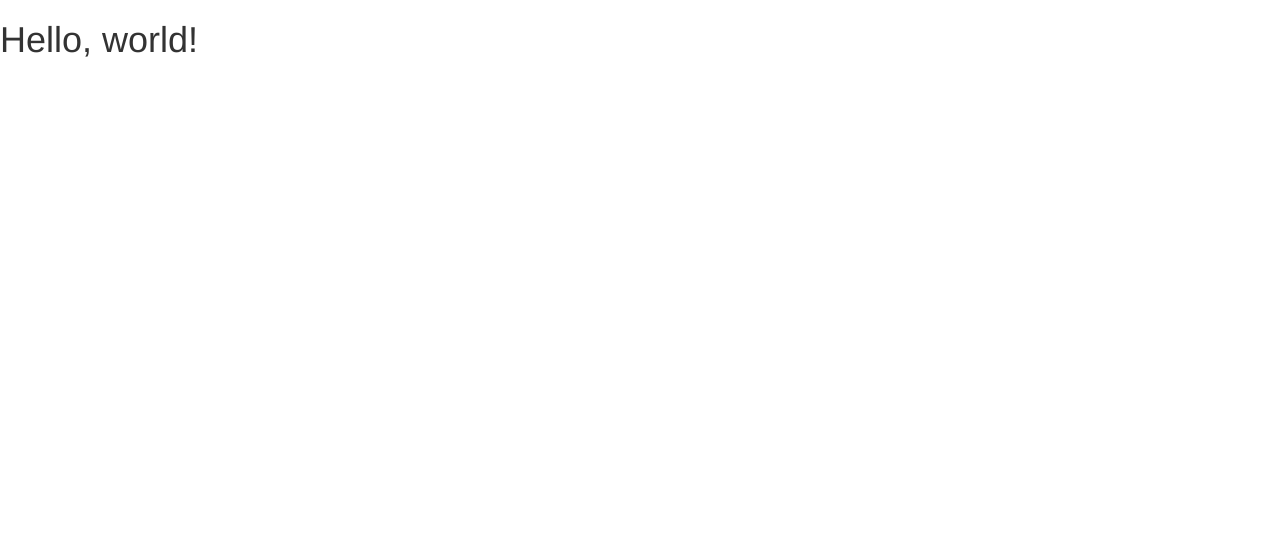
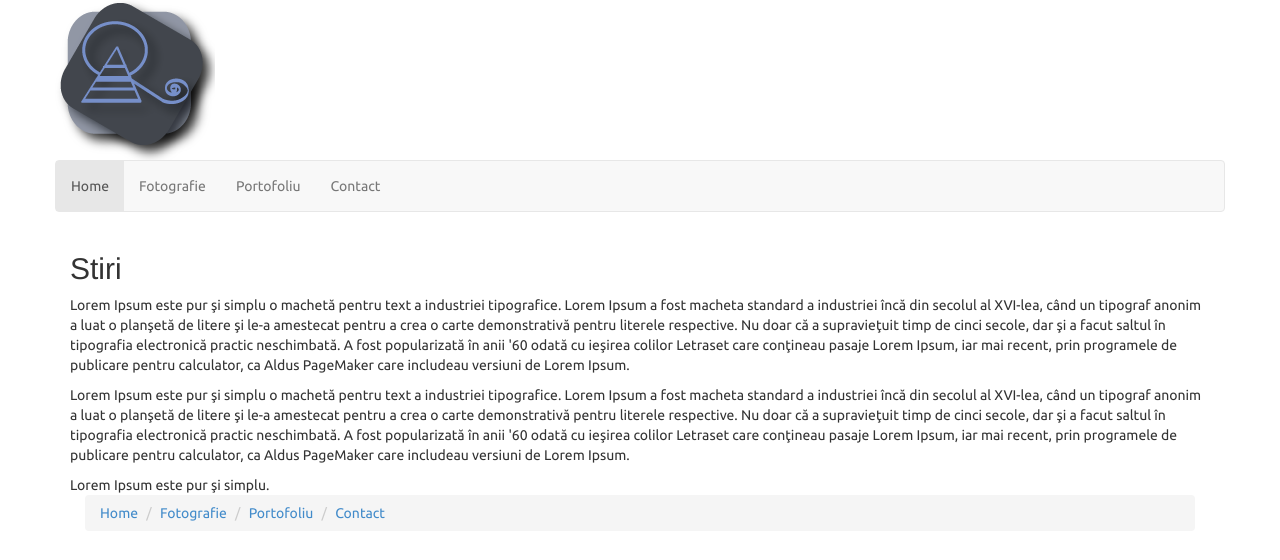
Before and after one commit to bogdani/Bootstrap3, a PHP site: page / in a window 1280 px wide. Before the commit the part shown is almost empty. Shown: the top 560 px of the page. Run offline with PHP 8.4, Linux system fonts and the light colour scheme.

Commit message:
schimbari
trecere la php, header si footer

```diff
--- /dev/null
+++ b/components/footer.php
@@ -0,0 +1,12 @@
+<section class="container">
+	<footer class="row">
+    	<nav class="col-lg-12">
+    		<ul class="breadcrumb">
+                <li><a href="index.php">Home</a></li>
+                <li><a href="fotografie.php">Fotografie</a></li>
+                <li><a href="portofoliu.php">Portofoliu</a></li>
+                <li><a href="contact.php">Contact</a></li>
+            </ul>
+    	</nav>
+    </footer>
+</section>
--- /dev/null
+++ b/components/header.php
@@ -0,0 +1,19 @@
+<div class="content row">
+	<div class="col-lg-12">
+    	<header class="clearfix">
+        	<section id="logo">
+            	<a href="index.php"><img src="images/sigla_ra2WEB.png" alt="logo"> </a>
+            </section><!-- logo -->
+
+            <section class="navbar navbar-default" role="navigation">
+            	<ul class="nav navbar-nav">
+                	<li><a href="index.php">Home</a></li>
+                    <li><a href="fotografie.php">Fotografie</a></li>
+                    <li><a href="portofoliu.php">Portofoliu</a></li>
+                    <li><a href="contact.php">Contact</a></li>
+                </ul><!-- nav -->
+            </section><!-- navbar -->
+
+        </header><!-- header -->
+    </div><!--column -->
+</div> <!-- content -->
--- a/css/mystyles.css
+++ b/css/mystyles.css
@@ -1,4 +1,6 @@
 @charset "utf-8";
 /* CSS Document */
 
-/* font-family: 'Roboto', sans-serif; */
+/* font-family: 'Ubuntu', sans-serif; */
+body { font-family: 'Ubuntu', sans-serif;
+}
--- a/index.html
+++ /dev/null
@@ -1,24 +0,0 @@
-<!DOCTYPE html>
-<html>
-  <head>
-    <title>Bootstrap 101 Template</title>
-    <meta name="viewport" content="width=device-width, initial-scale=1.0">
-    <link href='http://fonts.googleapis.com/css?family=Roboto:400,500,400italic,500italic,900,900italic' rel='stylesheet' type='text/css'>
-    <link href="css/bootstrap.css" rel="stylesheet" media="screen">
-	<link rel="stylesheet" type="text/css" href="css/mystyles.css" media="screen">
-
-    <!-- HTML5 shim and Respond.js IE8 support of HTML5 elements and media queries -->
-    <!--[if lt IE 9]>
-      <script src="../../assets/js/html5shiv.js"></script>
-      <script src="../../assets/js/respond.min.js"></script>
-    <![endif]-->
-  </head>
-  <body id="home">
-    <h1>Hello, world!</h1>
-
-    <!-- jQuery (necessary for Bootstrap's JavaScript plugins) -->
-    <script src="js/jquery.js"></script>
-    <!-- Include all compiled plugins (below), or include individual files as needed -->
-    <script src="js/bootstrap.js"></script>
-  </body>
-</html>
--- /dev/null
+++ b/index.php
@@ -0,0 +1,47 @@
+<!DOCTYPE html>
+<html lang="en">
+  <head>
+  	<title>Reflection Art Template</title>
+
+    <meta charset="utf-8">
+    <meta name="viewport" content="width=device-width, initial-scale=1.0">
+    <meta name="description" content="">
+    <meta name="author" content="">
+    <meta name="keywords" content="HTML, CSS, JavaScript">
+    <meta name="robots" content="follow, all" />
+    <link rel="shortcut icon" href="favicon.png">
+
+	<link href='http://fonts.googleapis.com/css?family=Ubuntu:400,500,700,400italic,500italic,700italic' rel='stylesheet' type='text/css'>
+    <link href="css/bootstrap.css" rel="stylesheet" media="screen">
+	<link href="css/mystyles.css" rel="stylesheet" media="screen">
+
+    <!-- HTML5 shim and Respond.js IE8 support of HTML5 elements and media queries -->
+    <!--[if lt IE 9]>
+      <script src="../../assets/js/html5shiv.js"></script>
+      <script src="../../assets/js/respond.min.js"></script>
+    <![endif]-->
+  </head>
+  <body id="home">
+  	<section class="container">
+    	<div class="content row">
+        	<?php include "components/header.php";?>
+
+            <section class="articole col-lg-12">
+            	<h2> Stiri </h2>
+                <p>Lorem Ipsum este pur şi simplu o machetă pentru text a industriei tipografice. Lorem Ipsum a fost macheta standard a industriei încă din secolul al XVI-lea, când un tipograf anonim a luat o planşetă de litere şi le-a amestecat pentru a crea o carte demonstrativă pentru literele respective. Nu doar că a supravieţuit timp de cinci secole, dar şi a facut saltul în tipografia electronică practic neschimbată. A fost popularizată în anii '60 odată cu ieşirea colilor Letraset care conţineau pasaje Lorem Ipsum, iar mai recent, prin programele de publicare pentru calculator, ca Aldus PageMaker care includeau versiuni de Lorem Ipsum.</p>
+                <p>Lorem Ipsum este pur şi simplu o machetă pentru text a industriei tipografice. Lorem Ipsum a fost macheta standard a industriei încă din secolul al XVI-lea, când un tipograf anonim a luat o planşetă de litere şi le-a amestecat pentru a crea o carte demonstrativă pentru literele respective. Nu doar că a supravieţuit timp de cinci secole, dar şi a facut saltul în tipografia electronică practic neschimbată. A fost popularizată în anii '60 odată cu ieşirea colilor Letraset care conţineau pasaje Lorem Ipsum, iar mai recent, prin programele de publicare pentru calculator, ca Aldus PageMaker care includeau versiuni de Lorem Ipsum.</p>
+            </section>
+
+            <section class="col-lg-12">
+            <span>Lorem Ipsum este pur şi simplu.</span>
+            </section>
+
+        </div><!-- content -->
+        <?php include "components/footer.php";?>
+    </section><!-- container -->
+
+    <script src="js/jquery.js"></script>
+    <script src="js/bootstrap.js"></script>
+    <script src="js/myscripts.js"></script>
+  </body>
+</html>
--- /dev/null
+++ b/js/myscripts.js
@@ -0,0 +1,8 @@
+$(function() {
+
+	//highlight active menu
+	$("#home a:contains('Home')").parent().addClass('active');
+	$("#fotografie a:contains('Fotografie')").parent().addClass('active');
+
+
+});
```
Also changed, not shown: images/sigla_ra2WEB.png (added).
